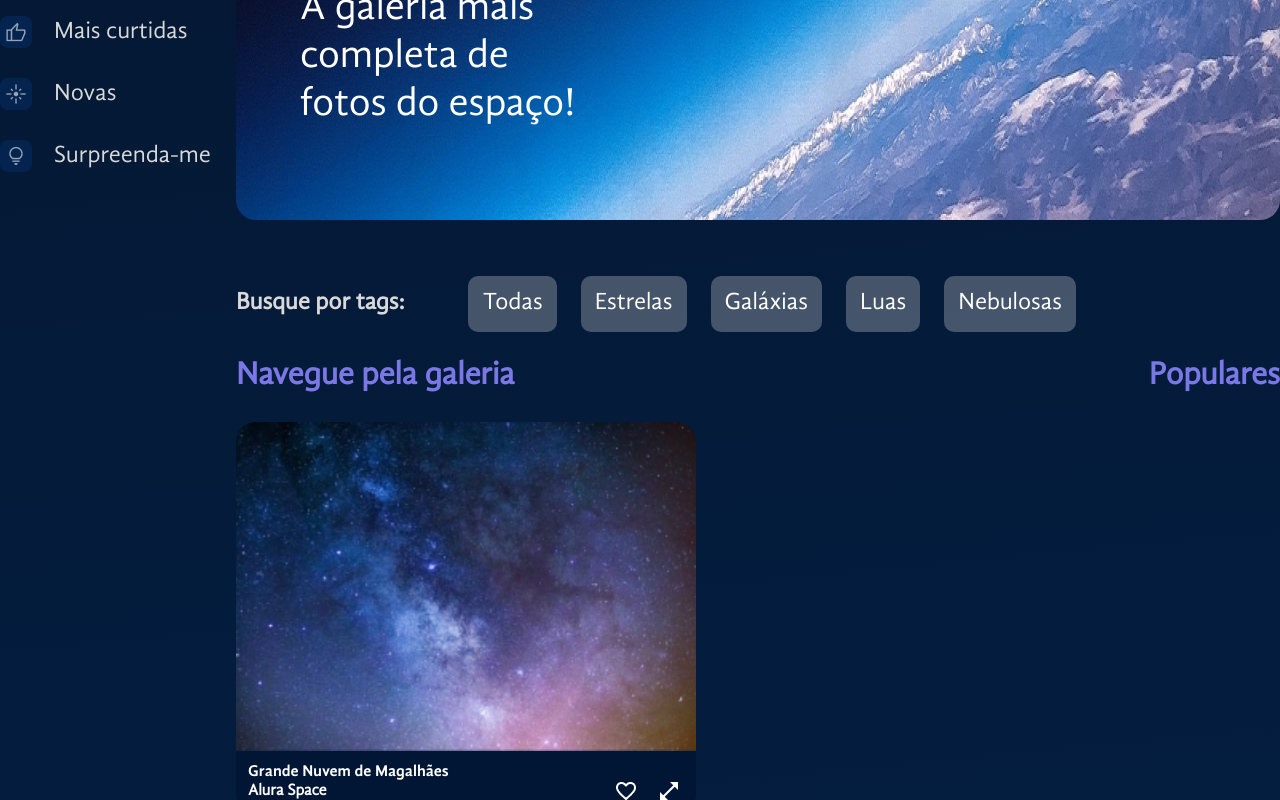
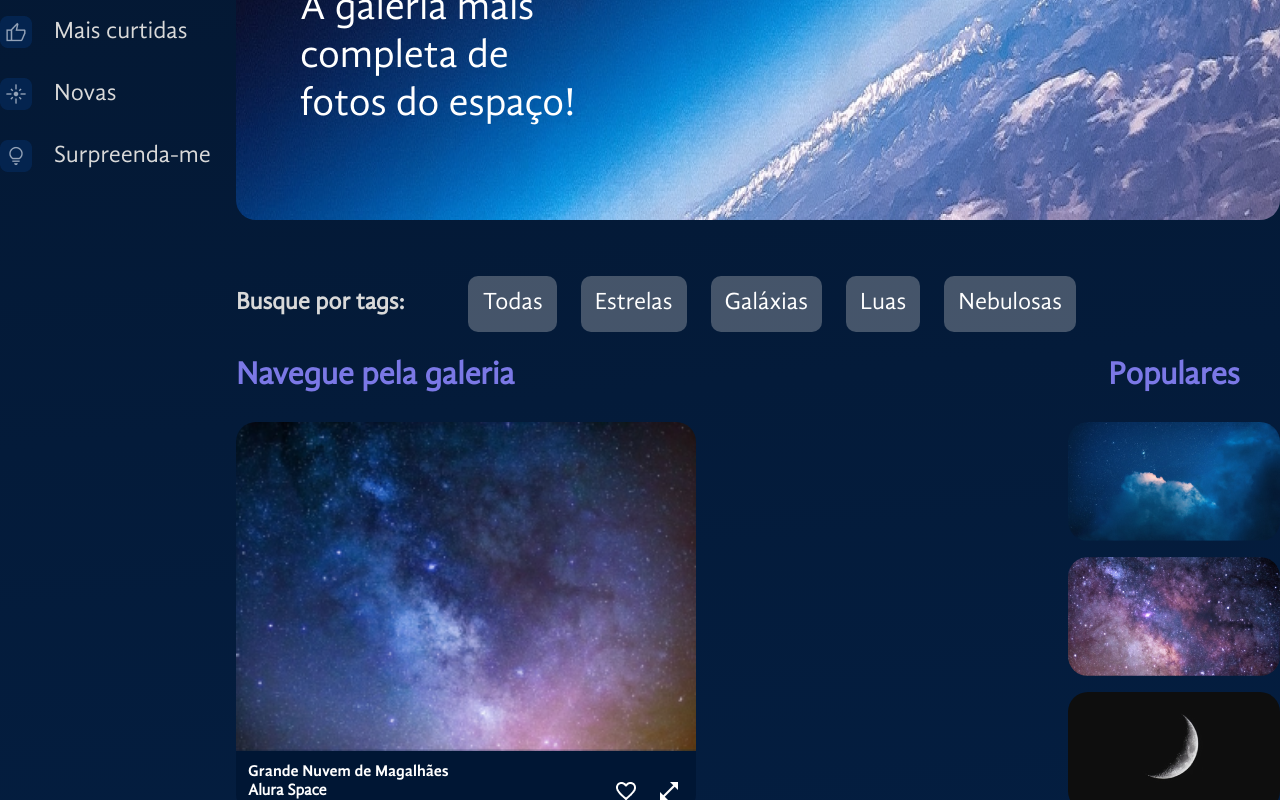
Before and after one commit to tenoriobn/space-styled-components, a React (Vite) app: page / in a window 1280 px wide. Shown: the part 300-1100 px from the top of the page. Built offline with nearby package versions, Linux system fonts and the light colour scheme.

Commit message:
Criando barra de populares e estilizando modal

```diff
--- /dev/null
+++ b/src/componentes/Galeria/Populares/fotos-populares.json
@@ -0,0 +1,27 @@
+[
+  {
+    "path": "/imagens/populares/foto-1.png",
+    "alt": "galáxia",
+    "id": 1
+  },
+  {
+    "path": "/imagens/populares/foto-2.png",
+    "alt": "lua",
+    "id": 2
+  },
+  {
+    "path": "/imagens/populares/foto-3.png",
+    "alt": "terra",
+    "id": 3
+  },
+  {
+    "path": "/imagens/populares/foto-4.png",
+    "alt": "nuvem",
+    "id": 4
+  },
+  {
+    "path": "/imagens/populares/foto-5.png",
+    "alt": "meteoro",
+    "id": 5
+  }
+]
--- a/src/componentes/Galeria/Populares/index.jsx
+++ b/src/componentes/Galeria/Populares/index.jsx
@@ -1,8 +1,40 @@
+import styled from "styled-components";
 import Titulo from "../../Titulo";
+import fotos from './fotos-populares.json';
+
+const ColunaFotos = styled.section`
+    display: flex;
+    flex-direction: column;
+    gap: 16px;
+`
+
+const Imagem = styled.img`
+    max-width: 212px;
+    border-radius: 20px;
+`
+
+const Botao = styled.button`
+    background-color: transparent;
+    color: #fff;
+    border: 2px solid;
+    border-color: #C98CF1;
+    padding: 12px 20px;
+    font-size: 20px;
+    border-radius: 10px;
+    cursor: pointer;
+    width: 100%;
+    margin-top: 16px;
+`;
 
 const Populares = () => {
     return (
-        <Titulo $alinhamento="center">Populares</Titulo>
+        <section>
+            <Titulo $alinhamento='center'>Populares</Titulo>
+            <ColunaFotos>
+                {fotos.map(foto => <Imagem key={foto.id} src={foto.path} alt={foto.alt}/>)}
+            </ColunaFotos>
+            <Botao>Ver mais</Botao>
+        </section>
     )
 }
 
--- a/src/componentes/Galeria/index.jsx
+++ b/src/componentes/Galeria/index.jsx
@@ -6,6 +6,7 @@ import Imagem from "./Imagem";
 
 const GaleriaContainer = styled.section`
     display: flex;
+    gap: 24px;
 `
 
 const SecaoFluida = styled.section`
--- a/src/componentes/ModalZoom/index.jsx
+++ b/src/componentes/ModalZoom/index.jsx
@@ -14,6 +14,19 @@ const OverLay = styled.div`
 const DialogEstilizado = styled.dialog`
     position: absolute;
     top: 294px;
+    background: transparent;
+    padding: 0;
+    border: 0;
+    width: 1156px;
+    display: flex;
+    justify-content: center;
+    form {
+        button {
+            position: relative;
+            top: 20px;
+            right: 60px;
+        }
+    }
 `
 
 const ModalZoom = ( { foto } ) => {
@@ -23,7 +36,6 @@ const ModalZoom = ( { foto } ) => {
             <OverLay />
                 <DialogEstilizado open={!!foto}>
                     <Imagem foto={foto} expandida={true} />
-                    <p>Exemplo do Mozilla</p>
                     <form method="dialog">
                         <button type="submit">ok</button>
                     </form>
```
